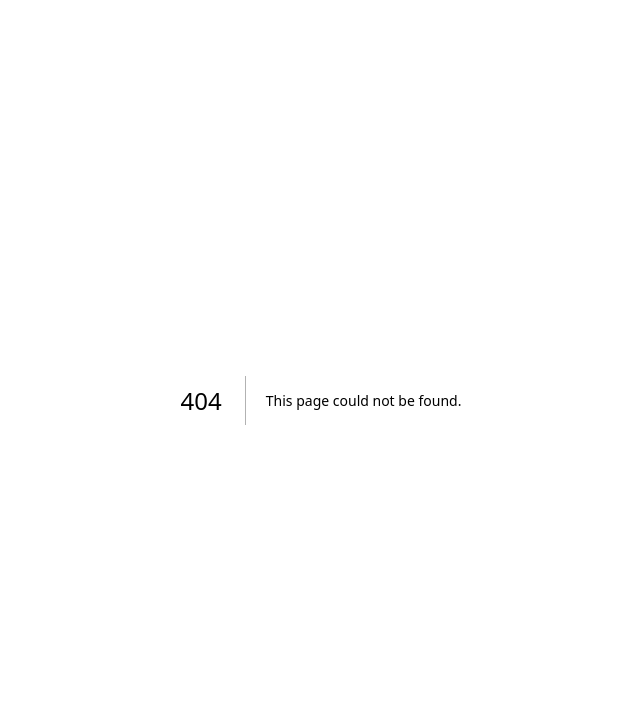
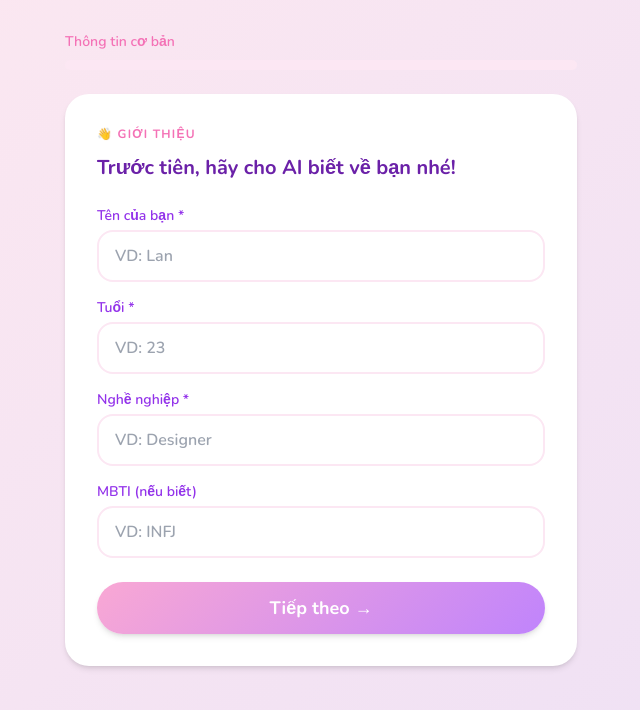
Before and after one commit to dminhh/Fun-repo-build-agent, a Next.js app: page /quiz in a window 1280 px wide. Before the commit this address had no page. Shown: the top 710 px of the page, without its empty margins (319-959 px from the left). Built offline with nearby package versions, Linux system fonts and the light colour scheme.

Commit message:
feat: add quiz page with basic info form and 15 questions

```diff
--- /dev/null
+++ b/app/quiz/page.tsx
@@ -0,0 +1,154 @@
+'use client'
+import { useState } from 'react'
+import { useRouter } from 'next/navigation'
+import { AnimatePresence, motion } from 'framer-motion'
+import ProgressBar from '@/components/ProgressBar'
+import QuizCard from '@/components/QuizCard'
+import { questions } from '@/data/questions'
+import { Answer, QuizState } from '@/lib/types'
+
+// Step 0 = basic info form, steps 1-15 = questions
+const TOTAL_STEPS = questions.length + 1
+
+export default function QuizPage() {
+  const router = useRouter()
+  const [step, setStep] = useState(0)
+  const [direction, setDirection] = useState(1)
+  const [basicInfo, setBasicInfo] = useState({ name: '', age: '', job: '', mbti: '' })
+  const [answers, setAnswers] = useState<Answer[]>([])
+  const [loading, setLoading] = useState(false)
+
+  const goNext = () => {
+    setDirection(1)
+    setStep((s) => s + 1)
+  }
+  const goBack = () => {
+    setDirection(-1)
+    setStep((s) => s - 1)
+    if (step > 1) setAnswers((a) => a.slice(0, -1))
+  }
+
+  const handleSelect = async (option: string) => {
+    const q = questions[step - 1]
+    const newAnswers = [...answers, { question: q.text, answer: option }]
+    setAnswers(newAnswers)
+
+    if (step < questions.length) {
+      setTimeout(goNext, 350)
+    } else {
+      // last question — submit
+      setLoading(true)
+      const payload: QuizState = { ...basicInfo, answers: newAnswers }
+      const res = await fetch('/api/analyze', {
+        method: 'POST',
+        headers: { 'Content-Type': 'application/json' },
+        body: JSON.stringify(payload),
+      })
+      const result = await res.json()
+      sessionStorage.setItem('quizState', JSON.stringify(payload))
+      sessionStorage.setItem('analysisResult', JSON.stringify(result))
+      router.push('/result')
+    }
+  }
+
+  const handleBasicInfoSubmit = (e: React.FormEvent) => {
+    e.preventDefault()
+    if (!basicInfo.name.trim() || !basicInfo.age.trim() || !basicInfo.job.trim()) return
+    goNext()
+  }
+
+  if (loading) {
+    return (
+      <main className="min-h-screen flex flex-col items-center justify-center"
+        style={{ background: 'linear-gradient(135deg, #FDE8F0 0%, #EDE0F5 100%)' }}>
+        <motion.div
+          className="text-6xl mb-6"
+          animate={{ rotate: 360 }}
+          transition={{ duration: 2, repeat: Infinity, ease: 'linear' }}
+        >
+          🔮
+        </motion.div>
+        <p className="text-purple-700 font-bold text-xl">AI đang phân tích...</p>
+        <p className="text-pink-400 font-semibold mt-2">Đợi xíu nhé! ✨</p>
+      </main>
+    )
+  }
+
+  return (
+    <main className="min-h-screen flex flex-col items-center px-4 py-8"
+      style={{ background: 'linear-gradient(135deg, #FDE8F0 0%, #EDE0F5 100%)' }}>
+
+      <div className="w-full max-w-lg mb-6">
+        <div className="flex justify-between items-center mb-2">
+          <span className="text-sm font-semibold text-pink-400">
+            {step === 0 ? 'Thông tin cơ bản' : `Câu ${step}/${questions.length}`}
+          </span>
+          {step > 0 && (
+            <button onClick={goBack} className="text-sm text-purple-400 font-semibold hover:text-purple-600">
+              ← Quay lại
+            </button>
+          )}
+        </div>
+        <ProgressBar current={step} total={TOTAL_STEPS} />
+      </div>
+
+      <AnimatePresence mode="wait">
+        {step === 0 && (
+          <motion.form
+            key="basic-info"
+            onSubmit={handleBasicInfoSubmit}
+            className="bg-white rounded-3xl shadow-md p-8 w-full max-w-lg"
+            initial={{ x: direction * 80, opacity: 0 }}
+            animate={{ x: 0, opacity: 1 }}
+            exit={{ x: -80, opacity: 0 }}
+            transition={{ duration: 0.35, ease: 'easeOut' }}
+          >
+            <p className="text-xs font-bold text-pink-400 uppercase tracking-widest mb-3">👋 Giới thiệu</p>
+            <h2 className="text-xl font-bold text-purple-800 mb-6">Trước tiên, hãy cho AI biết về bạn nhé!</h2>
+
+            <div className="flex flex-col gap-4">
+              {[
+                { label: 'Tên của bạn *', key: 'name', type: 'text', placeholder: 'VD: Lan' },
+                { label: 'Tuổi *', key: 'age', type: 'number', placeholder: 'VD: 23' },
+                { label: 'Nghề nghiệp *', key: 'job', type: 'text', placeholder: 'VD: Designer' },
+                { label: 'MBTI (nếu biết)', key: 'mbti', type: 'text', placeholder: 'VD: INFJ' },
+              ].map(({ label, key, type, placeholder }) => (
+                <div key={key}>
+                  <label className="block text-sm font-semibold text-purple-600 mb-1">{label}</label>
+                  <input
+                    type={type}
+                    placeholder={placeholder}
+                    value={basicInfo[key as keyof typeof basicInfo]}
+                    onChange={(e) => setBasicInfo({ ...basicInfo, [key]: e.target.value })}
+                    className="w-full px-4 py-3 rounded-2xl border-2 border-pink-100 font-semibold text-purple-700 focus:outline-none focus:border-pink-300 transition-colors"
+                  />
+                </div>
+              ))}
+            </div>
+
+            <motion.button
+              type="submit"
+              className="mt-6 w-full py-3 rounded-full text-white font-bold text-lg shadow-md"
+              style={{ background: 'linear-gradient(135deg, #F9A8D4, #C084FC)' }}
+              whileHover={{ scale: 1.02 }}
+              whileTap={{ scale: 0.97 }}
+            >
+              Tiếp theo →
+            </motion.button>
+          </motion.form>
+        )}
+
+        {step > 0 && (
+          <QuizCard
+            key={step}
+            group={questions[step - 1].group}
+            text={questions[step - 1].text}
+            options={questions[step - 1].options}
+            onSelect={handleSelect}
+            direction={direction}
+          />
+        )}
+      </AnimatePresence>
+    </main>
+  )
+}
```
